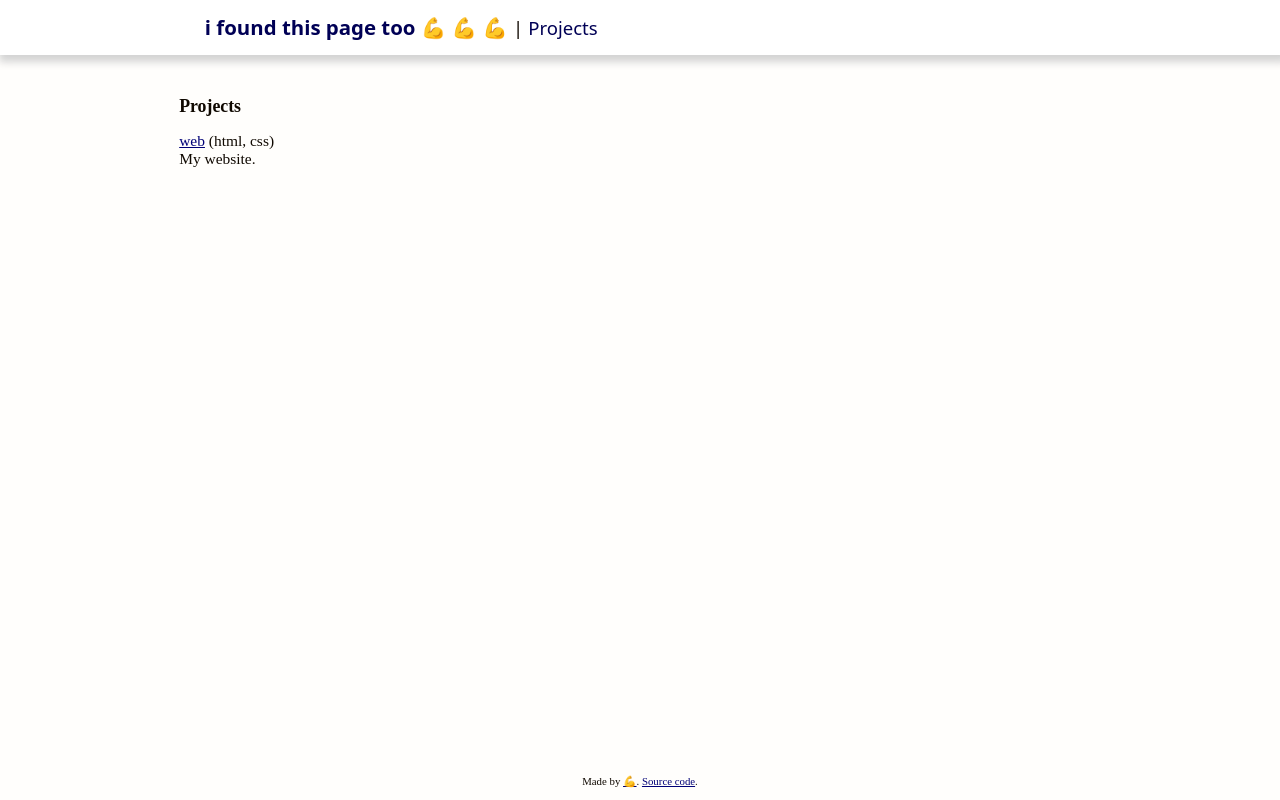
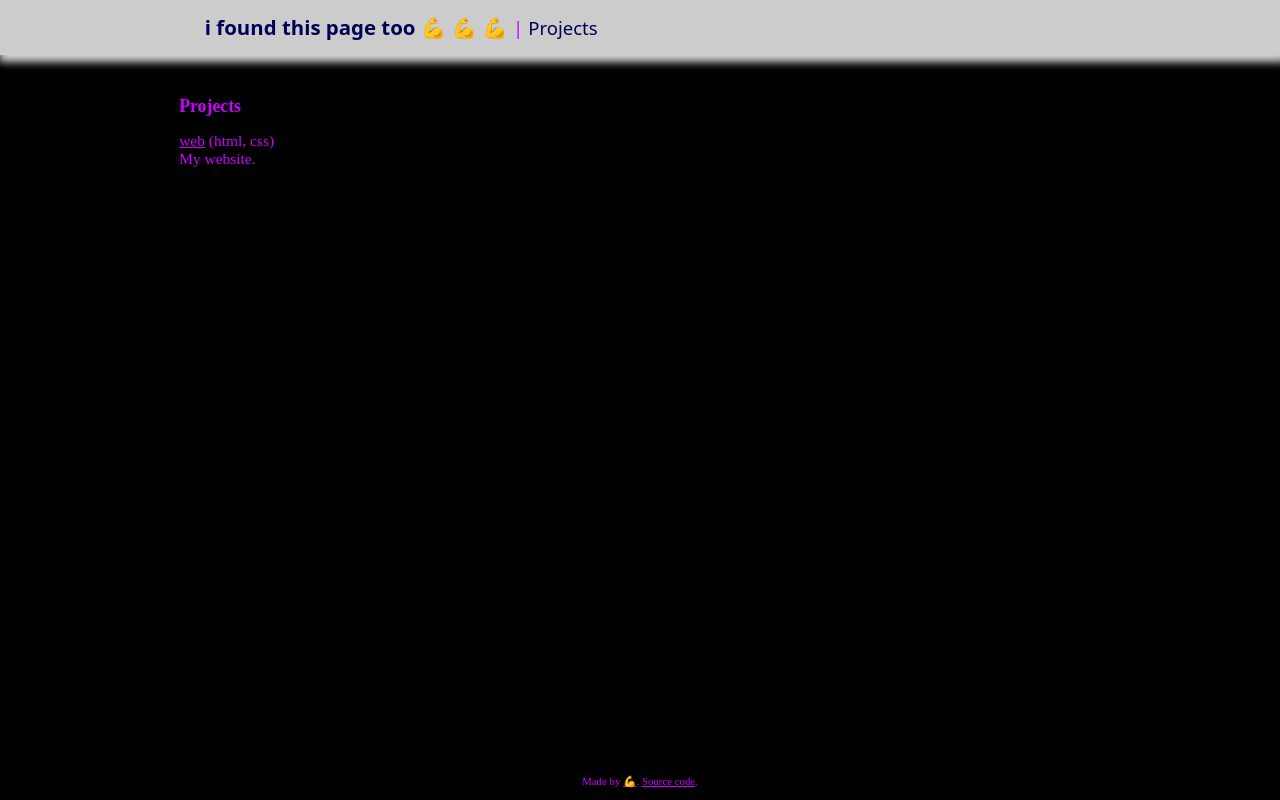
Before and after one commit to porterswanstrom/w, a plain HTML site: page projects.html in a window 1280 px wide. Drawn offline with Linux system fonts and the light colour scheme.

Commit message:
change font size and color

```diff
--- a/css/main.css
+++ b/css/main.css
@@ -2,8 +2,8 @@
 
 html, body{
 	font:400 11.6pt serif;
-	background-color: #FFFEFC;
-	color: #0F0800;
+	background-color: #000000;
+	color: #cc00ff;
 	margin:0;
 	padding:0;
 	height:100%;
@@ -11,7 +11,7 @@ html, body{
 	position:relative
 }
 
-a{color: #000077}
+a{color: #cc00ff}
 
 h1{
 	font-size:110%;
@@ -20,7 +20,7 @@ h1{
 
 h2{font-size:115%}
 
-h3{font-size:100%}
+h3{font-size:800%}
 
 img{
 	margin-left:4%;
@@ -34,7 +34,7 @@ img{
 
 .head{
 	font:400 1.2em sans;
-	background-color:#FFFFFF;
+	background-color:#cccccc;
 	padding:10pt 16%;
 	box-shadow:3px 3px 8px 4px lightgrey
 }
@@ -44,7 +44,7 @@ img{
 	text-decoration:none
 }
 
-.head a:hover{background-color: #EFEFEF}
+.head a:hover{background-color: #cccccc}
 
 .body{padding: 20pt 14% 60pt 14%}
 
```
